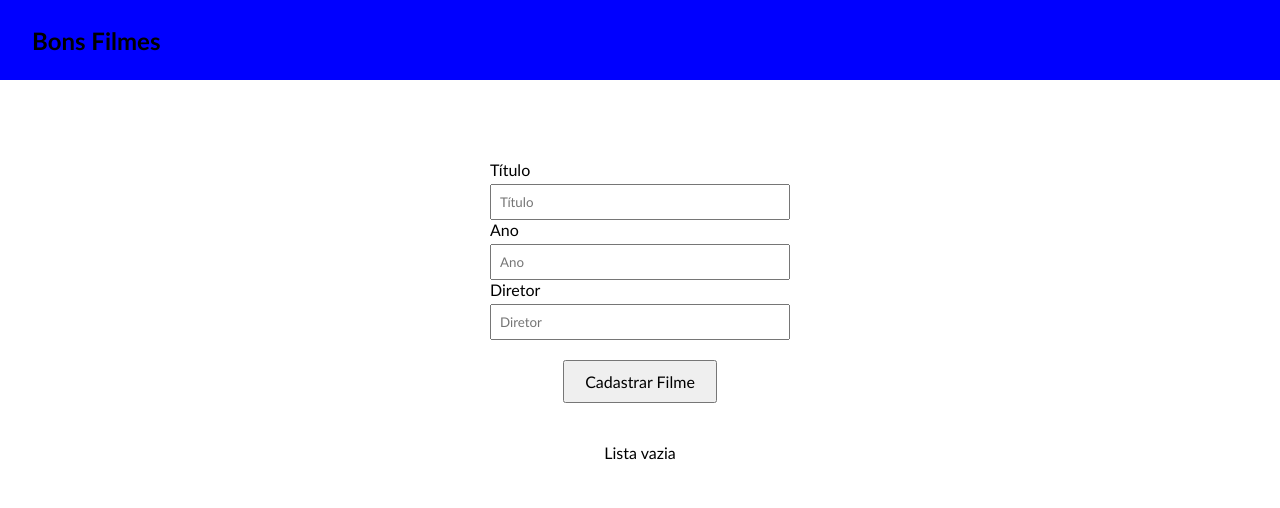
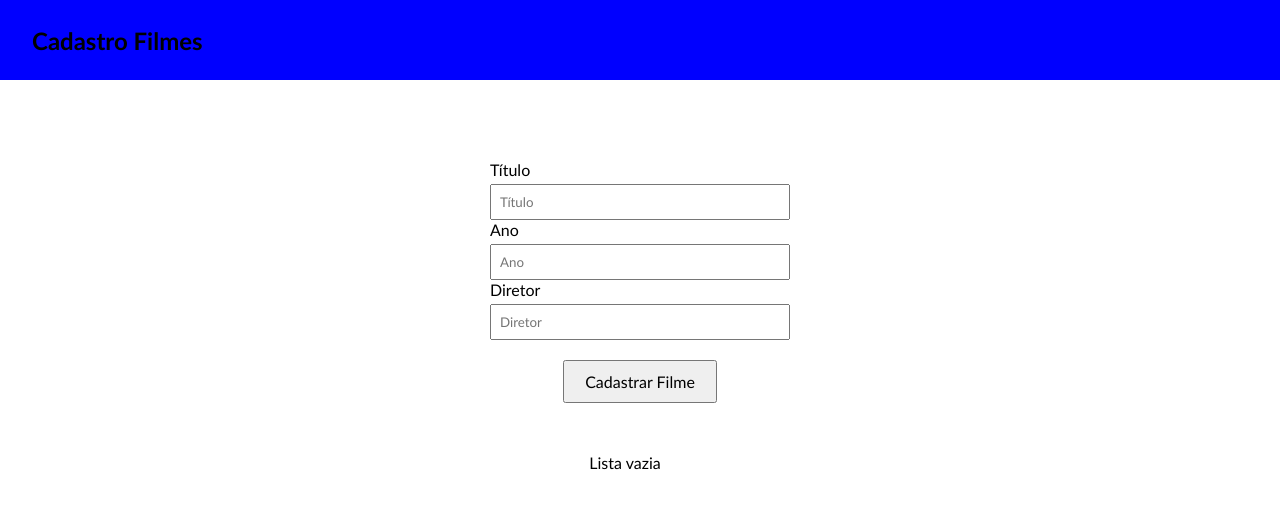
Before and after one commit to lipenathan/filmes-vue, a Vue app: page / in a window 1280 px wide. Shown: the top 508 px of the page. Built offline with nearby package versions, Linux system fonts and the light colour scheme.

Commit message:
modularização

```diff
--- a/src/components/Filmes.vue
+++ b/src/components/Filmes.vue
@@ -1,13 +1,10 @@
 <template>
-    <div class="titulo">
-        <h2>Bons Filmes</h2>
-    </div>
+    <Menu :tituloMenu="tituloMenu"></Menu>
     <div class="body">
         <label>
             Título
             <input v-model="titulo" type="text" placeholder="Título" required>
         </label>
-
         <label>
             Ano
             <input v-model="ano" type="number" placeholder="Ano" required>
@@ -26,21 +23,24 @@
                 <p> Lista vazia </p>
             </template>
             <template v-else>
-                <div>
-                    <div class="item-filme" v-for="filme in filmes" :key="filme.id"> <!-- passando id para o :key, assim o vue consegue indexar e identificar melhor os itens da lista -->
-                        <p>Título: {{ filme.titulo }}|| Ano: {{ filme.ano }} || Diretor: {{ filme.diretor }}</p><button
-                            @click="deletar(filme.id)" class="excluir">Excluir</button> <!-- Chamando o método de exclusão passando o id do item -->
+                <TabelaFilmes>
+                    <div class="item-filme" v-for="filme in filmes" :key="filme.id">
+                        <ItemFilme :filme="filme" @clicouExcluir="deletar" ></ItemFilme>
                     </div>
-                </div>
+                </TabelaFilmes>
             </template>
         </div>
     </div>
 </template>
 <script setup>
 import { ref, reactive } from 'vue'
+import ItemFilme from '../components/ItemFilme.vue'
+import TabelaFilmes from '../components/TabelaFilmes.vue'
+
 //ref para atributos reativos simples
 //reactive para atributos reativos complexos
 
+const tituloMenu = ref("Cadastro Filmes")
 const titulo = ref("")
 const ano = ref("")
 const diretor = ref("")
@@ -78,7 +78,7 @@ function submeter() { //método que realiza cadastro de filme, utilizando valore
 }
 
 function deletar(id) {//método para deletar item de acordo com o id
-    var index = filmes.findIndex(filme => filme.id === id )
+    var index = filmes.findIndex(filme => filme.id === id)
     filmes.splice(index, 1)
 }
 
@@ -139,10 +139,9 @@ button {
 .filmes {
     margin-top: 5vh;
     text-align: center;
-}
-
-.item-filme p {
-    display: inline;
+    display: flex;
+    flex-direction: column;
+    gap: 5px;
 }
 
 .excluir {
--- /dev/null
+++ b/src/components/ItemFilme.vue
@@ -0,0 +1,45 @@
+<template>
+    <div class="item-filme">
+        <p>Título: {{ filme.titulo }}|| Ano: {{ filme.ano }} || Diretor: {{ filme.diretor }}</p><button
+    @click="excluir" class="excluir">Excluir</button>
+    </div>
+</template>
+<script setup>
+
+const props = defineProps({
+    filme: {
+        id: Number,
+        titulo: String,
+        ano: Number,
+        diretor: String
+    }
+})
+
+const emit = defineEmits(['clicouExcluir'])
+
+function excluir() {
+    emit('clicouExcluir', props.filme.id)
+}
+
+</script>
+<style>
+.item-filme {
+    background-color: blue;
+    font-weight: 700;
+    border-radius: 15px;
+    display: flex;
+}
+
+.excluir {
+    padding: 0;
+    margin-left: auto;
+    margin-top: auto;
+    margin-bottom: auto;
+    margin-right: 15px;
+}
+
+p {
+    margin: 10px;
+    margin-right: 40px;
+}
+</style>
--- /dev/null
+++ b/src/components/Menu.vue
@@ -0,0 +1,12 @@
+<template>
+    <div class="titulo">
+    <h2>{{ tituloMenu }}</h2>
+</div>
+</template>
+<script setup>
+
+const props = defineProps({
+    tituloMenu: String
+})
+
+</script>
--- /dev/null
+++ b/src/components/TabelaFilmes.vue
@@ -0,0 +1,21 @@
+<template>
+    <div class="tabela">
+        <h3> Meus Filmes Cadastrados </h3>
+        <div>
+            <slot></slot>
+        </div>
+    </div>
+</template>
+<script setup>
+</script>
+<style scoped>
+.tabela {
+    padding: 10px;
+    background-color: black;
+}
+
+.tabela > h3 {
+    color: white;
+}
+
+</style>
```
Also changed, not shown: src/main.js (+6 -1 lines), jsconfig.json (line endings or trailing spaces).
